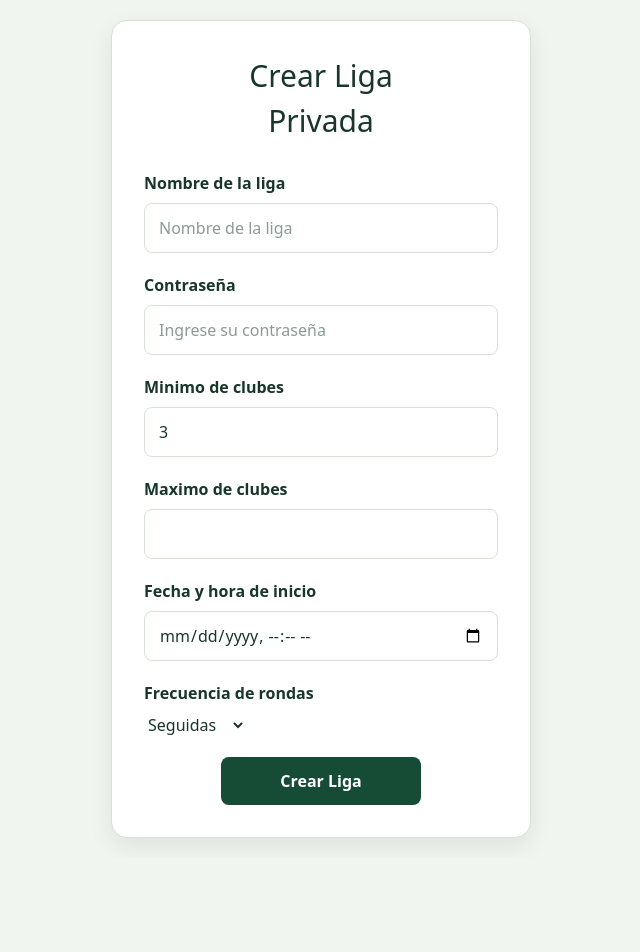
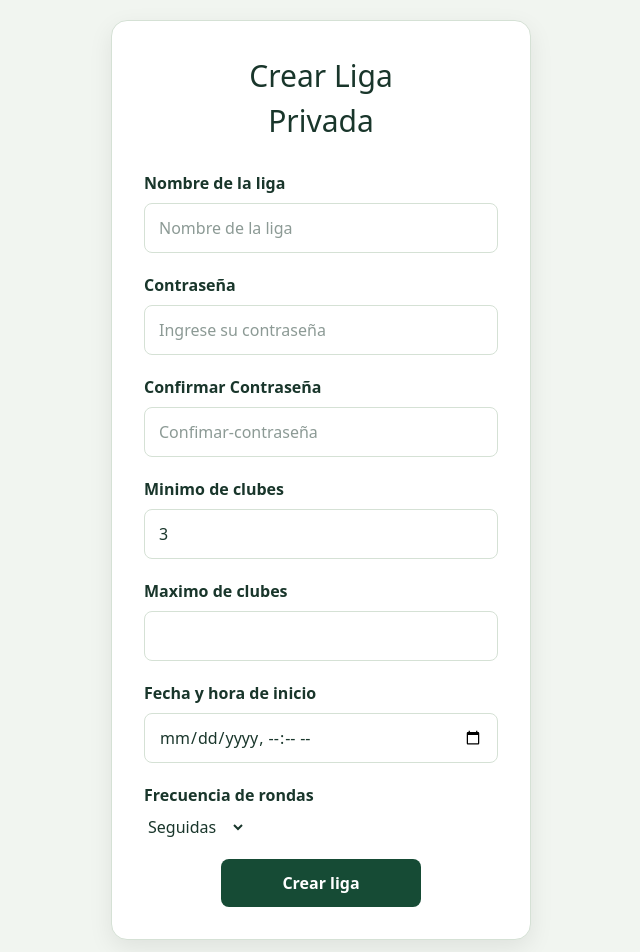
Before and after one commit to grupo-i-s-s/FutBot-I.S.S, a React (Vite) app in the folder frontend/: page /crear-liga-privada in a window 1280 px wide. Shown: the top 952 px of the page, without its empty margins (319-959 px from the left). Before the commit the page ends 858 px from the top, so only its background shows below. Built offline with nearby package versions, Linux system fonts and the light colour scheme.

Commit message:
Modifico front de ligas

```diff
--- a/frontend/src/features/crear-liga/CreateLeaguePage.jsx
+++ b/frontend/src/features/crear-liga/CreateLeaguePage.jsx
@@ -8,13 +8,29 @@ export default function CrearLiga(){
     const [maxTeams, setMaxTeams] = useState('')
     const [startDate, setstartDate] = useState('')
     const [roundInterval, setroundInterval] = useState('CONTINUOUS')
+    const [isSubmitting, setIsSubmitting] = useState(false)
+    const [error, setError] = useState('')
+    const [success, setSuccess] = useState('')
 
     async function handleSubmit(event) {
-        event.preventDefault()
-        const response = await crearLiga(name, minTeams, maxTeams, startDate, roundInterval)
-        console.log(response)
-        console.log(response.message)
+    event.preventDefault()
+    if (isSubmitting) return
+
+    setIsSubmitting(true)
+    setError('')
+    setSuccess('')
+
+    try {
+        const response = await crearLiga(
+            name, minTeams, maxTeams, startDate, roundInterval
+        )
+        setSuccess(response.message)
+    } catch (err) {
+        setError(err.message || 'No se pudo crear la liga pública.')
+    } finally {
+        setIsSubmitting(false)
     }
+}
 
 
     return(
@@ -102,9 +118,10 @@ export default function CrearLiga(){
                             </select>
                     </div>
 
-                    <button type="submit" className="login-button">
-                        Crear Liga
+                    <button type="submit" className="login-button" disabled={isSubmitting}>
+                        {isSubmitting ? "Creando..." : "Crear liga"}
                     </button>
+
 
                 </form>
             </section>
--- a/frontend/src/features/crear-liga/CreatePrivateLeaguePage.jsx
+++ b/frontend/src/features/crear-liga/CreatePrivateLeaguePage.jsx
@@ -1,5 +1,6 @@
 import { useState } from 'react'
 import { crearLigaPrivada } from './apiPrivate.js'
+import { Link } from 'react-router'
 
 
 export default function CreatePrivateLeague(){
@@ -9,25 +10,35 @@ export default function CreatePrivateLeague(){
     const [startDate, setstartDate] = useState('')
     const [roundInterval, setroundInterval] = useState('CONTINUOUS')
     const [password, setPassword] = useState('')
+    const [repeatPassword, setRepeatPassword] = useState('')
     const [isSubmitting, setIsSubmitting] = useState(false)
     const [error, setError] = useState('')
     const [success, setSuccess] = useState('')
+    const [needsLogin, setNeedsLogin] = useState(false)
 
     async function handleSubmit(event) {
         event.preventDefault()
         if (isSubmitting) return
 
-        setIsSubmitting(true)
         setError('')
+        setNeedsLogin(false)
         setSuccess('')
 
+        if(password !== repeatPassword) {
+            setError('Las contraseñas no coinciden. Reintentar.')
+            return
+        }
+
+        setIsSubmitting(true)
+
         try {
-            const response = await crearLiga(
-                name, minTeams, maxTeams, startDate, roundInterval
+            const response = await crearLigaPrivada(
+                name,password, minTeams, maxTeams, startDate, roundInterval
             )
             setSuccess(response.message)
         } catch (err) {
-            setError(err.message || 'No se pudo crear la liga.')
+            setError(err.message || 'No se pudo crear la liga privada.')
+            setNeedsLogin(err.status==401)
         } finally {
             setIsSubmitting(false)
         }
@@ -67,7 +78,20 @@ export default function CreatePrivateLeague(){
                             type="password"
                             placeholder="Ingrese su contraseña"
                             value={password}
-                            onChange={(event) => setPassword(event.target.value)}>
+                            onChange={(event) => setPassword(event.target.value)}
+                            required>
+                        </input>
+                    </div>
+
+                    <div className = "formulary-box">
+                        <label htmlFor="user-password-confirm">Confirmar Contraseña</label>
+                        <input
+                            id="user-password-confirm"
+                            type="password"
+                            placeholder="Confimar-contraseña"
+                            value = {repeatPassword}
+                            onChange = {(event) => setRepeatPassword(event.target.value)}
+                            required>
                         </input>
                     </div>
 
@@ -133,10 +157,20 @@ export default function CreatePrivateLeague(){
                             </select>
                     </div>
 
-                    <button type="submit" className="login-button">
-                        Crear Liga
+                    <button
+                        type="submit"
+                        className="login-button"
+                        disabled={isSubmitting}
+                    >
+                        {isSubmitting ? 'Creando…' : 'Crear liga'}
                     </button>
-
+                    {error && <p role="alert">{error}</p>}
+                    {needsLogin && (
+                        <Link to="/login">
+                            Iniciar sesión
+                        </Link>
+                    )}
+                    {success && <p role="status">{success}</p>}
                 </form>
             </section>
 
```
